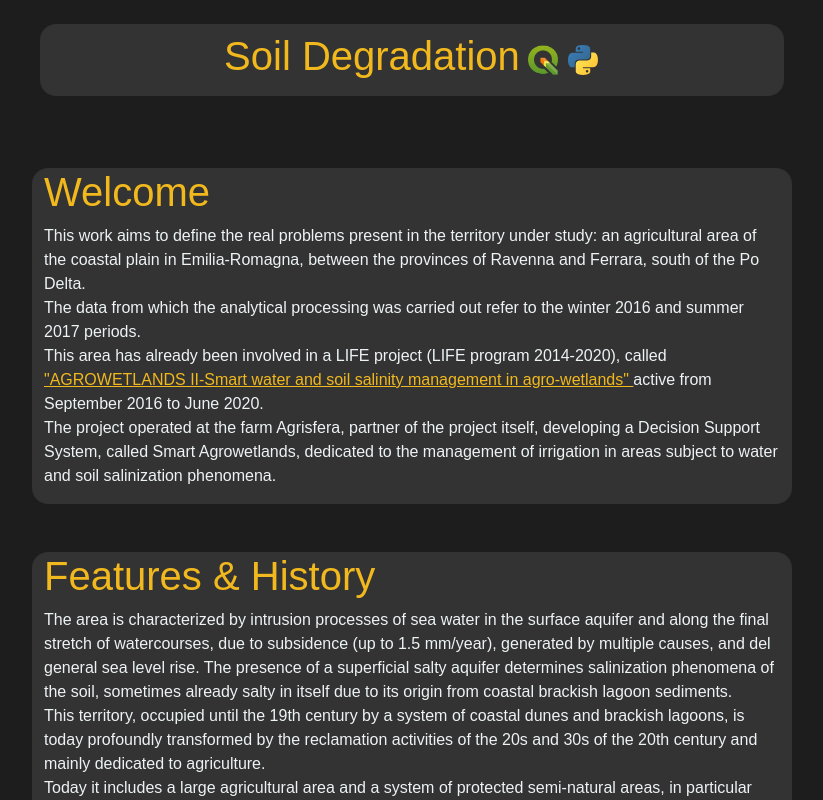
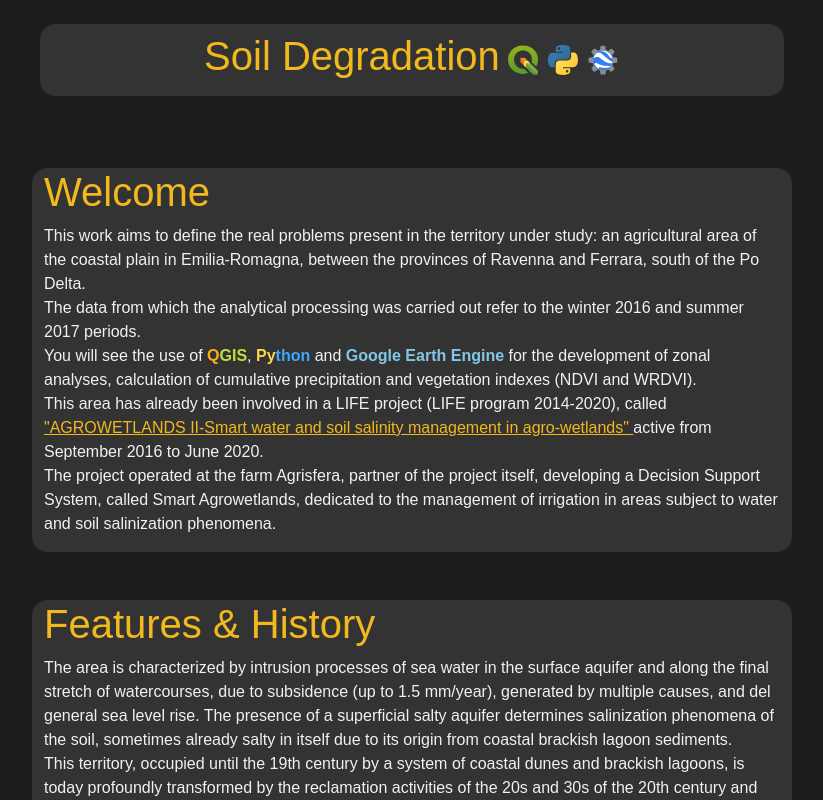
Before and after one commit to JungleKiosk/QGIS_SoilDegradation, a Vue app: page / in a window 1280 px wide. Shown: the top 800 px of the page, without its empty margins (228-1051 px from the left). Built offline with nearby package versions, Linux system fonts and the light colour scheme.

Commit message:
add logo gee

```diff
--- a/src/components/AppHeader.vue
+++ b/src/components/AppHeader.vue
@@ -20,6 +20,7 @@ export default {
                     <h1 class="title text-center p-2">Soil Degradation</h1>
                     <img src="./../assets/img/icons/qgis_logo.png" alt="" class="logo">
                     <img src="./../assets/img/icons/py_logo.svg" alt="" class="logo">
+                    <img src="./../assets/img/icons/gee.svg" alt="" class="logo">
                 </div>
             </div>
         </div>
--- a/src/components/BannerCards.vue
+++ b/src/components/BannerCards.vue
@@ -26,6 +26,7 @@ export default {
                         <h1 class="title text-center p-2">Methods of analysis</h1>
                         <img src="./../assets/img/icons/qgis_logo.png" alt="" class="logo">
                         <img src="./../assets/img/icons/py_logo.svg" alt="" class="logo">
+                        <img src="./../assets/img/icons/gee.svg" alt="" class="logo">
                     </div>
                 </div>
             </div>
--- a/src/components/Jumbotron.vue
+++ b/src/components/Jumbotron.vue
@@ -23,6 +23,12 @@ export default {
                     Ferrara, south of the Po Delta. <br>
                     The data from which the analytical processing was carried out refer to the winter 2016 and summer 2017
                     periods. <br>
+                    You will see the use of
+                    <span class="q_qgis">Q</span><span class="gis_qgis">GIS</span>,
+                    <span class="py_python">Py</span><span class="thon_python">thon</span>
+                    and <span class="gee">Google Earth Engine</span>
+                    for the development of zonal analyses,
+                    calculation of cumulative precipitation and vegetation indexes (NDVI and WRDVI). <br>
                     This area has already been involved in a LIFE project (LIFE program 2014-2020), called
                     <a href="https://agricoltura.regione.emilia-romagna.it/pubblicazioni/life-agrowetlands-ii-smart-water-and-soil-salinity-management-in-agro-wetlands"
                         target="_blank">
@@ -33,6 +39,7 @@ export default {
                     Agrisfera, partner of the project itself, developing a Decision Support
                     System, called Smart Agrowetlands, dedicated to the management of irrigation in areas
                     subject to water and soil salinization phenomena. <br>
+
 
 
                 </p>
@@ -65,4 +72,12 @@ export default {
     color: #3da8ff;
     font-weight: bold;
 }
+
+.gee {
+    color: #82c7e7;
+    font-weight: bold;
+}
+
+
+
 </style>
--- a/src/components/RemoteSensing.vue
+++ b/src/components/RemoteSensing.vue
@@ -48,6 +48,14 @@ export default {
                     which can be caused by
                     very different factors such as, in our case, from nutritional stress and low vegetable emergence.
                     <br>
+                    <div class="row justify-content-center my-3">
+                        <div class="col-12 col-lg-2 col-md-8 ">
+                            <a href="https://www.youtube.com/watch?v=Rkpe5xz3rFI&list=PLR8J_sq3CKNdttpmcoIrTVRGoxSIkuXOO&index=2"
+                                target="_blank">
+                                <img class="rounded-3" src="./../assets/img/icons/yt.svg" alt="">
+                            </a>
+                        </div>
+                    </div>
                     <hr>
                     <h4 class="title text-center">NDVI</h4>
                     Based on the crop data of the sowing period, Copernicus Sentinel-2 images relating to the periods of
@@ -100,4 +108,5 @@ export default {
 </template>
 
 
-<style></style>
+<style>
+</style>
```
Also changed, not shown: src/assets/img/icons/gee.svg (added).
